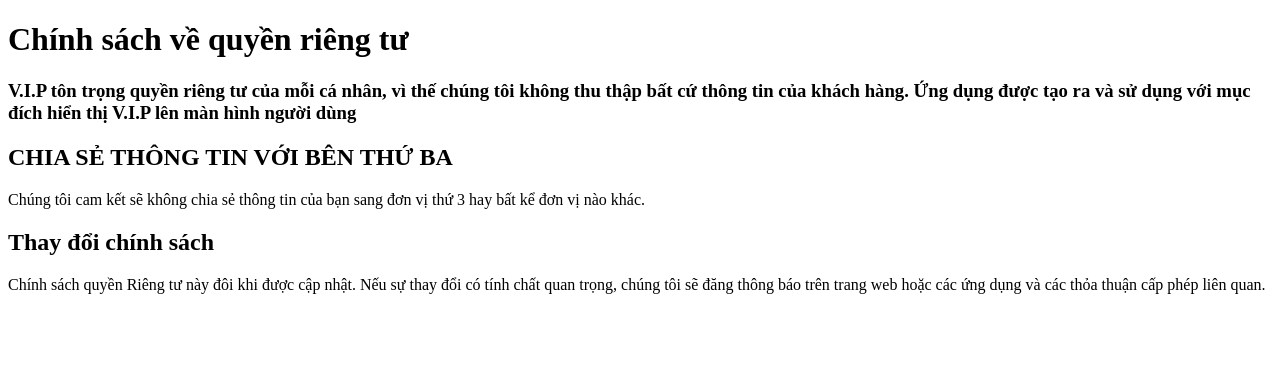
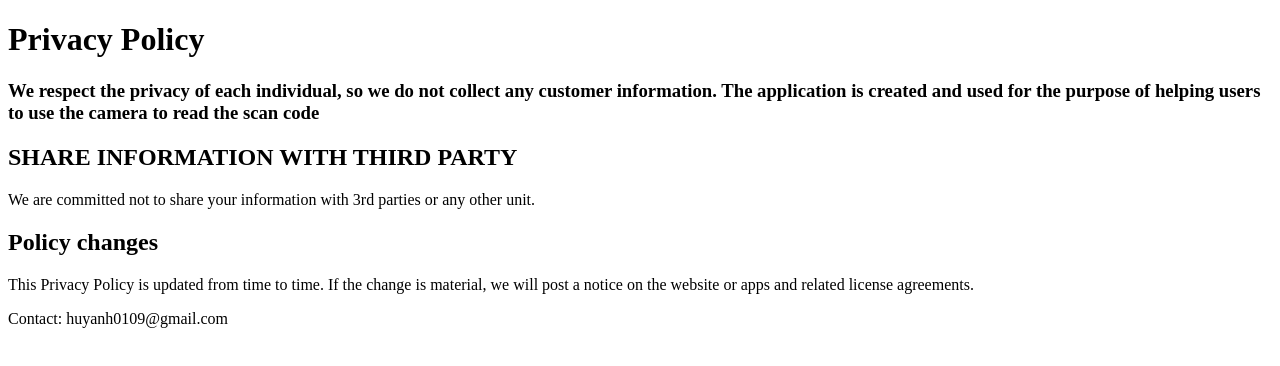
Before and after one commit to huyanh0109/privacypolicy, a plain HTML site: page index.html in a window 1280 px wide. Drawn offline with Linux system fonts and the light colour scheme.

Commit message:
Update index.html

```diff
--- a/index.html
+++ b/index.html
@@ -6,14 +6,15 @@
     <title>Document</title>
 </head>
 <body>
-    <h1>Chính sách về quyền riêng tư</h1>
-    <h3>V.I.P tôn trọng quyền riêng tư của mỗi cá nhân, vì thế chúng tôi không thu thập bất cứ thông tin của khách hàng. Ứng dụng được tạo ra và sử dụng với mục đích hiển thị V.I.P lên màn hình người dùng
+    <h1>Privacy Policy</h1>
+    <h3>We respect the privacy of each individual, so we do not collect any customer information. The application is created and used for the purpose of helping users to use the camera to read the scan code
     </h3>
 
-    <H2>CHIA SẺ THÔNG TIN VỚI BÊN THỨ BA</H2>
-    <p>Chúng tôi cam kết sẽ không chia sẻ thông tin của bạn sang đơn vị thứ 3 hay bất kể đơn vị nào khác.</p>
+    <H2>SHARE INFORMATION WITH THIRD PARTY</H2>
+    <p>We are committed not to share your information with 3rd parties or any other unit.</p>
 
-    <h2>Thay đổi chính sách</h2>
-    <p>Chính sách quyền Riêng tư này đôi khi được cập nhật. Nếu sự thay đổi có tính chất quan trọng, chúng tôi sẽ đăng thông báo trên trang web hoặc các ứng dụng và các thỏa thuận cấp phép liên quan.</p>
+    <h2>Policy changes</h2>
+    <p>This Privacy Policy is updated from time to time. If the change is material, we will post a notice on the website or apps and related license agreements.</p>
+    <p>Contact: huyanh0109@gmail.com</p>
 </body>
 </html>
```
